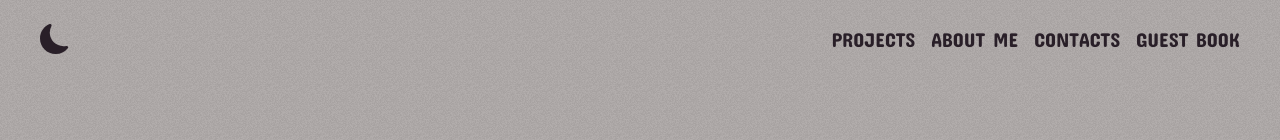
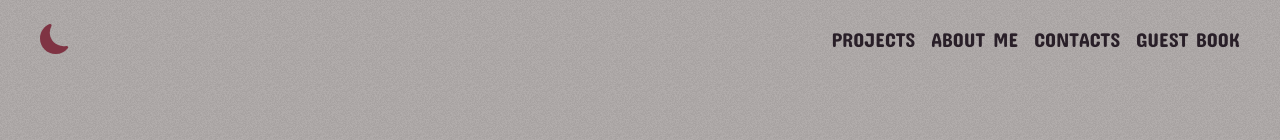
Before and after one commit to didoslavov/My-Portfolio, a Next.js app: page / in a window 1280 px wide. Shown: the top 140 px of the page. Built offline with nearby package versions, Linux system fonts and the light colour scheme.

Commit message:
fix styles

```diff
--- a/app/Components/Header/Mobile/MobileNavMenu.tsx
+++ b/app/Components/Header/Mobile/MobileNavMenu.tsx
@@ -26,7 +26,7 @@ const MobileNavMenu = ({ isMobileMenuOpen, toggleMobile }: { isMobileMenuOpen: b
     return (
         <>
             {isMobileMenuOpen && <MobileButton isMobileMenuOpen={isMobileMenuOpen} toggleMobileMenu={toggleMobileMenu} />}
-            <div className="menu text-raisin-black dark:text-silver flex items-center justify-center backdrop-blur-md py-4 px-4 absolute top-0 right-0 w-full h-screen shadow-md z-40 lg:hidden md:hidden">
+            <div className="menu text-raisin-black dark:text-silver flex items-center justify-center backdrop-blur-xl py-4 px-4 absolute top-0 right-0 w-full h-screen shadow-md z-40 lg:hidden md:hidden">
                 <ul className="text-4xl">
                     <li className="mb-8 li">
                         <a href="#">Projects</a>
--- a/app/Components/Header/ThemeButton.tsx
+++ b/app/Components/Header/ThemeButton.tsx
@@ -26,7 +26,7 @@ const ThemeButton: React.FC<ThemeButtonProps> = ({ toggleTheme, isMobileMenuOpen
             {isDarkMode ? (
                 <BsSunFill size={30} className="text-sheen-gold sun" />
             ) : (
-                <BsFillMoonFill size={30} className="text-raisin-black moon" />
+                <BsFillMoonFill size={30} className="text-wine moon" />
             )}
         </button>
     );
```
